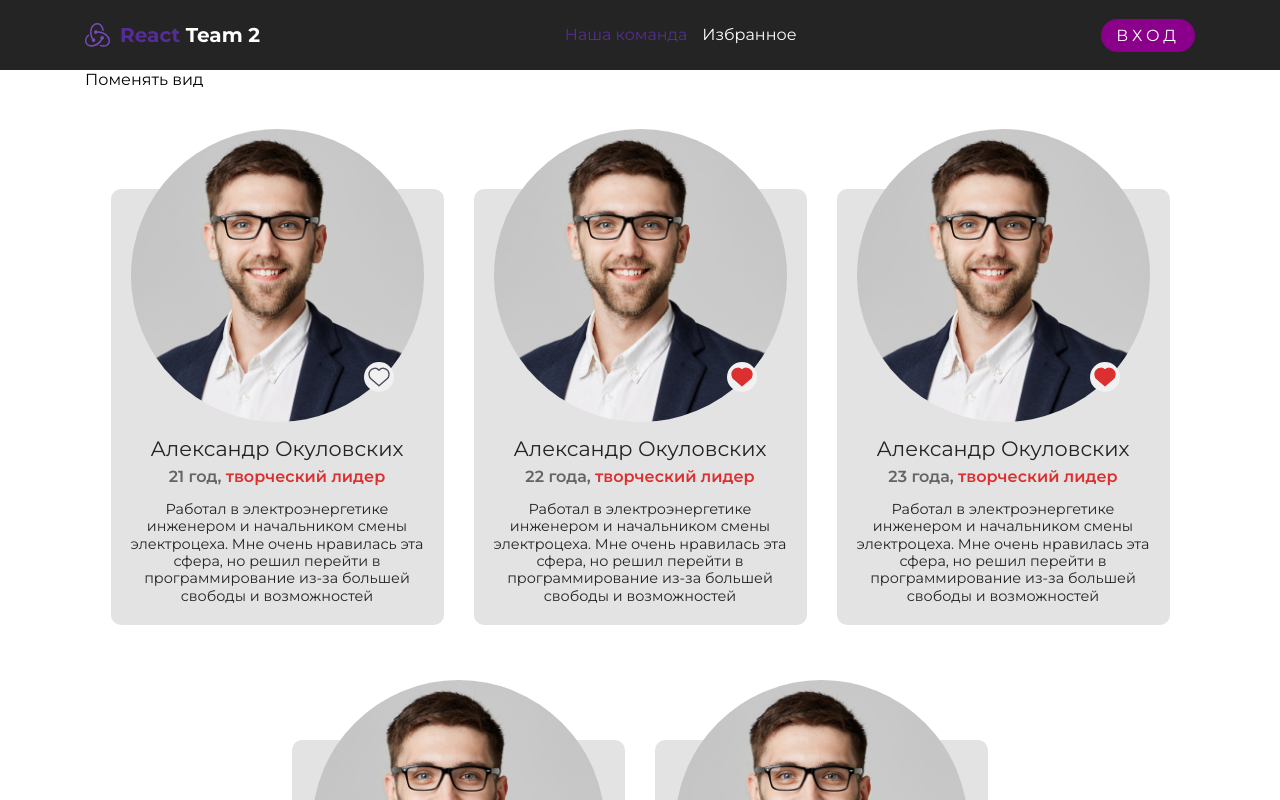
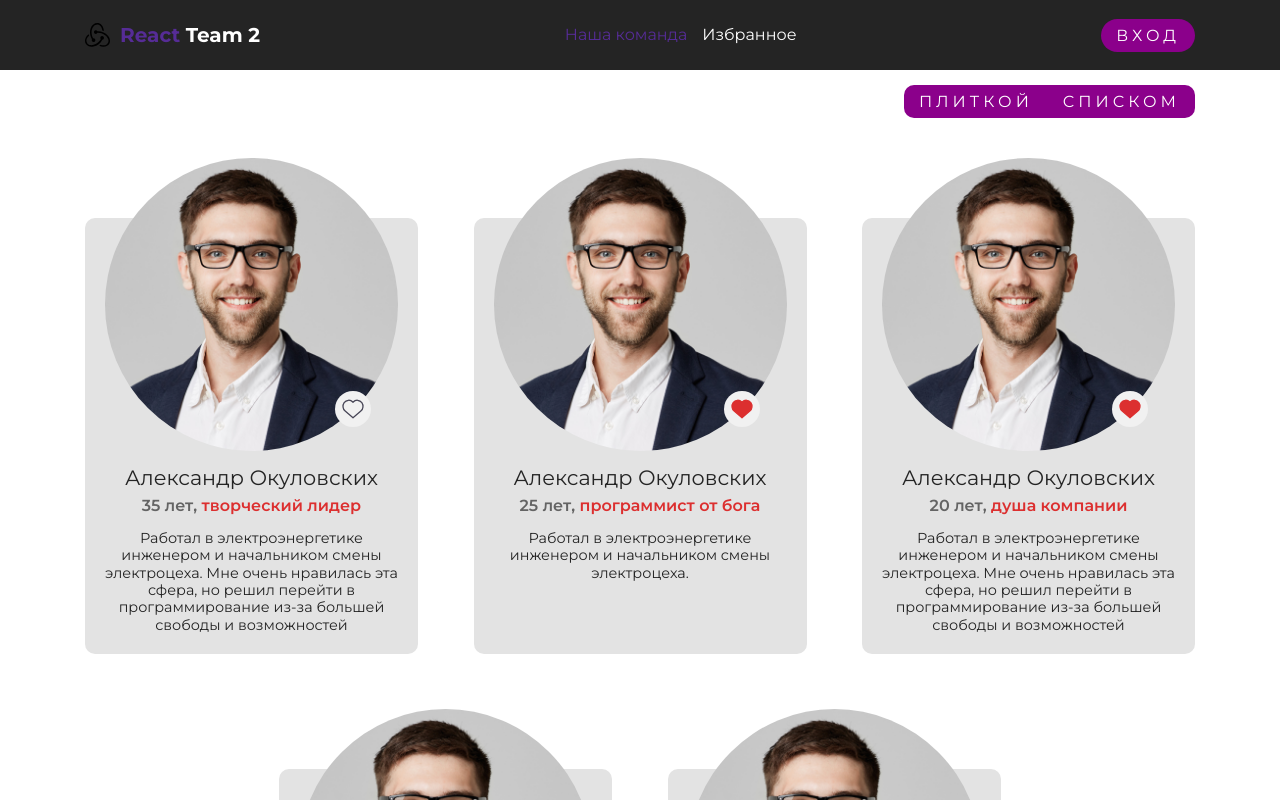
Before and after one commit to Undefined-deve1oper/react-hackaton, a React (Create React App) app: page / in a window 1280 px wide. Shown: the top 800 px of the page. Built offline with nearby package versions, Linux system fonts and the light colour scheme; the HTML template or start-up script is replaced by a standard one.

Commit message:
added new functional to developers-list

```diff
--- a/src/app/components/common/Button/Button.jsx
+++ b/src/app/components/common/Button/Button.jsx
@@ -1,12 +1,12 @@
 import React from "react";
 import PropTypes from "prop-types";
 
-const Button = ({children, styleType = 'animate', color = 'DarkMagenta', rounding = true, ...rest}) => {
+const Button = ({ children, styleType = 'animate', color = 'DarkMagenta', rounding = true, ...rest }) => {
     // styleType there are: 'animate', 'default', 'none'
     return (
         <button
             className={styleType + (rounding ? ' rounding ' : "")}
-            style={{backgroundColor: color}}
+            style={{ backgroundColor: color }}
             {...rest}
         >
             {children}
--- a/src/app/components/common/TeamList/TeamList.jsx
+++ b/src/app/components/common/TeamList/TeamList.jsx
@@ -1,13 +1,39 @@
+import { useState } from 'react';
 import PropTypes from 'prop-types';
-import { useState } from 'react';
 import TeamListCard from "../TeamListCard/TeamListCard";
+import Button from '../Button';
 
-const TeamList = ({ list, type = 'flat' }) => {
+const TeamList = ({ list, type = 'list', showSwitchPanel = false }) => {
 	const [currentType, setCurrentType] = useState(type);
 
+	const switchPanel = [
+		{
+			title: 'Плиткой',
+			value: 'flat'
+		},
+		{
+			title: 'Списком',
+			value: 'list'
+		}
+	];
+
+	const handleSwitch = (value) => {
+		setCurrentType(value);
+	}
+
 	return (
-		<>
-			<button onClick={() => setCurrentType(prev => prev === 'flat' ? 'list' : 'flat')}>Поменять вид</button>
+		<div className="team-list-block">
+
+			{showSwitchPanel ?
+				<div className="team-list-block_switch-panel">
+					{
+						switchPanel.map(element => (
+							<Button key={element.value} onClick={() => handleSwitch(element.value)}>{element.title}</Button>
+						))
+					}
+				</div>
+				: null
+			}
 
 			<div className={`team-list ${currentType}`}>
 				{list.map(person => (
@@ -17,13 +43,14 @@ const TeamList = ({ list, type = 'flat' }) => {
 				))}
 
 			</div>
-		</>
+		</div>
 	);
 }
 
 TeamList.propTypes = {
 	list: PropTypes.arrayOf(PropTypes.object).isRequired,
-	type: PropTypes.string
+	type: PropTypes.string,
+	showSwitchPanel: PropTypes.bool
 }
 
 export default TeamList;
--- a/src/app/components/common/TeamList/styles/_team-list.scss
+++ b/src/app/components/common/TeamList/styles/_team-list.scss
@@ -1,5 +1,28 @@
+.team-list-block {
+
+	padding-top: 15px;
+
+	&_switch-panel {
+		display: flex;
+		justify-content: flex-end;
+		align-items: center;
+		margin-bottom: 15px;
+
+		button {
+			background-color: #ccc;
+
+			&:first-child {
+				border-radius: 10px 0 0 10px;
+			}
+
+			&:last-child {
+				border-radius: 0 10px 10px 0;
+			}
+		}
+	}
+}
+
 .team-list {
-
 	display: flex;
 	margin-bottom: 50px;
 
@@ -7,7 +30,7 @@
 		justify-content: center;
 		flex-wrap: wrap;
 		margin-top: 100px;
-		gap: 115px 30px;
+		gap: 115px 5%;
 	}
 
 	&.list {
--- a/src/app/components/common/TeamListCard/TeamListCard.jsx
+++ b/src/app/components/common/TeamListCard/TeamListCard.jsx
@@ -1,9 +1,20 @@
+import { useState } from 'react';
 import PropTypes from 'prop-types';
-import person from '../../../assets/images/person.jpg'
-import SvgIcon from '../SvgIcon'
-import { declOfNum } from '../../../utils/wordTransform';
+import person from '../../../assets/images/person.jpg';
+import SvgIcon from '../SvgIcon';
+import Button from '../Button';
+import { declOfNum, getAge } from '../../../utils/helpFunctions';
+import Badge from '../Badge';
 
-const TeamListCard = ({ name, age, proffession, description, isFavourite, type = 'list' }) => {
+const TeamListCard = ({ type = 'list', name, birthDate, proffession, description, isFavourite, qualities }) => {
+	const [fav, setFav] = useState(isFavourite);
+
+	const age = getAge(birthDate);
+
+	const handlerFav = () => {
+		setFav(prev => !prev);
+	}
+
 	return (
 		<div className={`team-list-card ${type}`}>
 			<div className="team-list-card_container">
@@ -14,9 +25,10 @@ const TeamListCard = ({ name, age, proffession, description, isFavourite, type =
 							<img src={person} alt={name} />
 						</a>
 
-						<div className='team-list-card_favourite'>
-							<SvgIcon name='heart' svgClass={isFavourite ? 'favourite-active' : ''} />
-						</div>
+						<Button styleType='none team-list-card_favourite' onClick={handlerFav}>
+							<SvgIcon name='heart' svgClass={fav ? 'favourite-active' : ''} />
+						</Button>
+
 					</div>
 				</div>
 
@@ -29,6 +41,16 @@ const TeamListCard = ({ name, age, proffession, description, isFavourite, type =
 						{age} {declOfNum(age, ["год", "года", "лет"])}, <span>{proffession}</span>
 					</div>
 
+					{
+						type === 'list' && qualities?.length ?
+							<div className='team-list-card_qualities'>
+								{qualities.map(quality => (
+									<Badge key={quality.id} text={quality.name} color={quality.color} />
+								))}
+							</div>
+							: null
+					}
+
 					<div className="team-list-card_desc">{description}</div>
 				</div>
 
@@ -39,10 +61,11 @@ const TeamListCard = ({ name, age, proffession, description, isFavourite, type =
 
 TeamListCard.propTypes = {
 	name: PropTypes.string.isRequired,
-	age: PropTypes.number.isRequired,
+	birthDate: PropTypes.string.isRequired,
 	proffession: PropTypes.string.isRequired,
 	description: PropTypes.string.isRequired,
-	isFavourite: PropTypes.bool
+	isFavourite: PropTypes.bool,
+	qualities: PropTypes.arrayOf(PropTypes.object)
 }
 
 export default TeamListCard;
--- a/src/app/components/common/TeamListCard/styles/_team-list-card.scss
+++ b/src/app/components/common/TeamListCard/styles/_team-list-card.scss
@@ -28,6 +28,17 @@
 		width: 20%;
 		flex: 0 0 20%;
 		margin-right: 30px;
+
+		@media(max-width: $md) {
+			width: 30%;
+			flex: 0 0 30%;
+		}
+
+		@media(max-width: $xs) {
+			width: 100%;
+			flex: 0 0 100%;
+			margin-right: 0;
+		}
 	}
 
 	&_image {
@@ -53,13 +64,32 @@
 
 	&_favourite {
 		position: absolute;
-		width: 30px;
-		height: 30px;
-		background-color: #f1f1f1;
+		width: 36px;
+		height: 36px;
+		background-color: #f1f1f1 !important;
+		padding: 0;
 		border-radius: 50%;
-		right: 30px;
-		bottom: 30px;
+		right: 25px;
+		bottom: 20px;
 		cursor: pointer;
+		display: flex;
+		justify-content: center;
+		align-items: center;
+
+		@media(max-width: $xl) {
+			right: 10px;
+			bottom: 17px;
+		}
+
+		@media(max-width: $md) {
+			right: 20px;
+			bottom: 20px;
+		}
+
+		@media(max-width: $xs) {
+			right: 25px;
+			bottom: 25px;
+		}
 
 		svg {
 			width: 30px;
@@ -75,8 +105,23 @@
 	}
 
 	&.list &_favourite {
-		right: 15px;
-		bottom: 15px;
+		right: 8px;
+		bottom: 13px;
+
+		@media(max-width: $xl) {
+			right: -2px;
+			bottom: 11px;
+		}
+
+		@media(max-width: $md) {
+			right: 10px;
+			bottom: 10px;
+		}
+
+		@media(max-width: $xs) {
+			right: 25px;
+			bottom: 25px;
+		}
 	}
 
 	&_name {
@@ -103,6 +148,16 @@
 		}
 	}
 
+	&_qualities {
+		display: flex;
+		gap: 10px;
+		margin-bottom: 10px;
+
+		@media(max-width: $xs) {
+			display: none;
+		}
+	}
+
 	&_desc {
 		font-size: 0.9rem;
 		line-height: 1.2;
--- a/src/app/components/pages/HomePage/HomePage.jsx
+++ b/src/app/components/pages/HomePage/HomePage.jsx
@@ -11,40 +11,64 @@ const HomePage = () => {
         {
             id: 1,
             name: 'Александр Окуловских',
-            age: 21,
+            birthDate: '31.05.1987',
             proffession: 'творческий лидер',
             description: 'Работал в электроэнергетике инженером и начальником смены электроцеха. Мне очень нравилась эта сфера, но решил перейти в программирование из-за большей свободы и возможностей',
-            isFavourite: false
+            isFavourite: false,
+            qualities: [
+                {
+                    "id": "67rdca3eeb7f6fgeed471101",
+                    "color": "blue",
+                    "name": "Разработчик"
+                },
+                {
+                    "id": "67rdca3eeb7f6fgeed4711012",
+                    "color": "green",
+                    "name": "Команда 2"
+                },
+            ]
         },
         {
             id: 2,
             name: 'Александр Окуловских',
-            age: 22,
-            proffession: 'творческий лидер',
-            description: 'Работал в электроэнергетике инженером и начальником смены электроцеха. Мне очень нравилась эта сфера, но решил перейти в программирование из-за большей свободы и возможностей',
-            isFavourite: true
+            birthDate: '24.12.1997',
+            proffession: 'программист от бога',
+            description: 'Работал в электроэнергетике инженером и начальником смены электроцеха.',
+            isFavourite: true,
+            qualities: [
+                {
+                    "id": "67rdca3eeb7f6fgeed471102",
+                    "color": "violet",
+                    "name": "Душа компании"
+                },
+                {
+                    "id": "67rdca3eeb7f6fgeed471103",
+                    "color": "black",
+                    "name": "Мотиватор"
+                }
+            ]
         },
         {
             id: 3,
             name: 'Александр Окуловских',
-            age: 23,
-            proffession: 'творческий лидер',
+            birthDate: '31.05.2002',
+            proffession: 'душа компании',
             description: 'Работал в электроэнергетике инженером и начальником смены электроцеха. Мне очень нравилась эта сфера, но решил перейти в программирование из-за большей свободы и возможностей',
             isFavourite: true
         },
         {
             id: 4,
             name: 'Александр Окуловских',
-            age: 24,
-            proffession: 'творческий лидер',
+            birthDate: '09.12.1978',
+            proffession: 'завхоз',
             description: 'Работал в электроэнергетике инженером и начальником смены электроцеха. Мне очень нравилась эта сфера, но решил перейти в программирование из-за большей свободы и возможностей',
             isFavourite: false
         },
         {
             id: 5,
             name: 'Александр Окуловских',
-            age: 25,
-            proffession: 'творческий лидер',
+            birthDate: '17.01.2002',
+            proffession: 'директор всея Руси',
             description: 'Работал в электроэнергетике инженером и начальником смены электроцеха. Мне очень нравилась эта сфера, но решил перейти в программирование из-за большей свободы и возможностей',
             isFavourite: false
         },
@@ -53,7 +77,7 @@ const HomePage = () => {
     return (
         <>
             <Container>
-                <TeamList list={team} type="flat" />
+                <TeamList list={team} type="flat" showSwitchPanel />
                 <Advantages {...principlesBlock} />
                 <Advantages {...clientsBlock} />
             </Container>
--- /dev/null
+++ b/src/app/utils/helpFunctions.js
@@ -0,0 +1,24 @@
+export function declOfNum(n, text_forms) {
+	n = Math.abs(n) % 100;
+	var n1 = n % 10;
+	if (n > 10 && n < 20) { return text_forms[2]; }
+	if (n1 > 1 && n1 < 5) { return text_forms[1]; }
+	if (n1 === 1) { return text_forms[0]; }
+	return text_forms[2];
+}
+
+export function getAge(dateString) {
+	dateString = dateString.split('.').reverse().join('.');
+
+	let today = new Date();
+	let birthDate = new Date(dateString);
+	let age = today.getFullYear() - birthDate.getFullYear();
+
+	let m = today.getMonth() - birthDate.getMonth();
+	let d = today.getDay() - birthDate.getDay();
+
+	if (m < 0 || (m === 0 && today.getDate() < birthDate.getDate())) {
+		age--;
+	}
+	return age;
+}
--- a/src/app/utils/wordTransform.js
+++ /dev/null
@@ -1,8 +0,0 @@
-export function declOfNum(n, text_forms) {
-	n = Math.abs(n) % 100;
-	var n1 = n % 10;
-	if (n > 10 && n < 20) { return text_forms[2]; }
-	if (n1 > 1 && n1 < 5) { return text_forms[1]; }
-	if (n1 === 1) { return text_forms[0]; }
-	return text_forms[2];
-}
```
Also changed, not shown: src/app/assets/svg/svg-sprite.svg.
